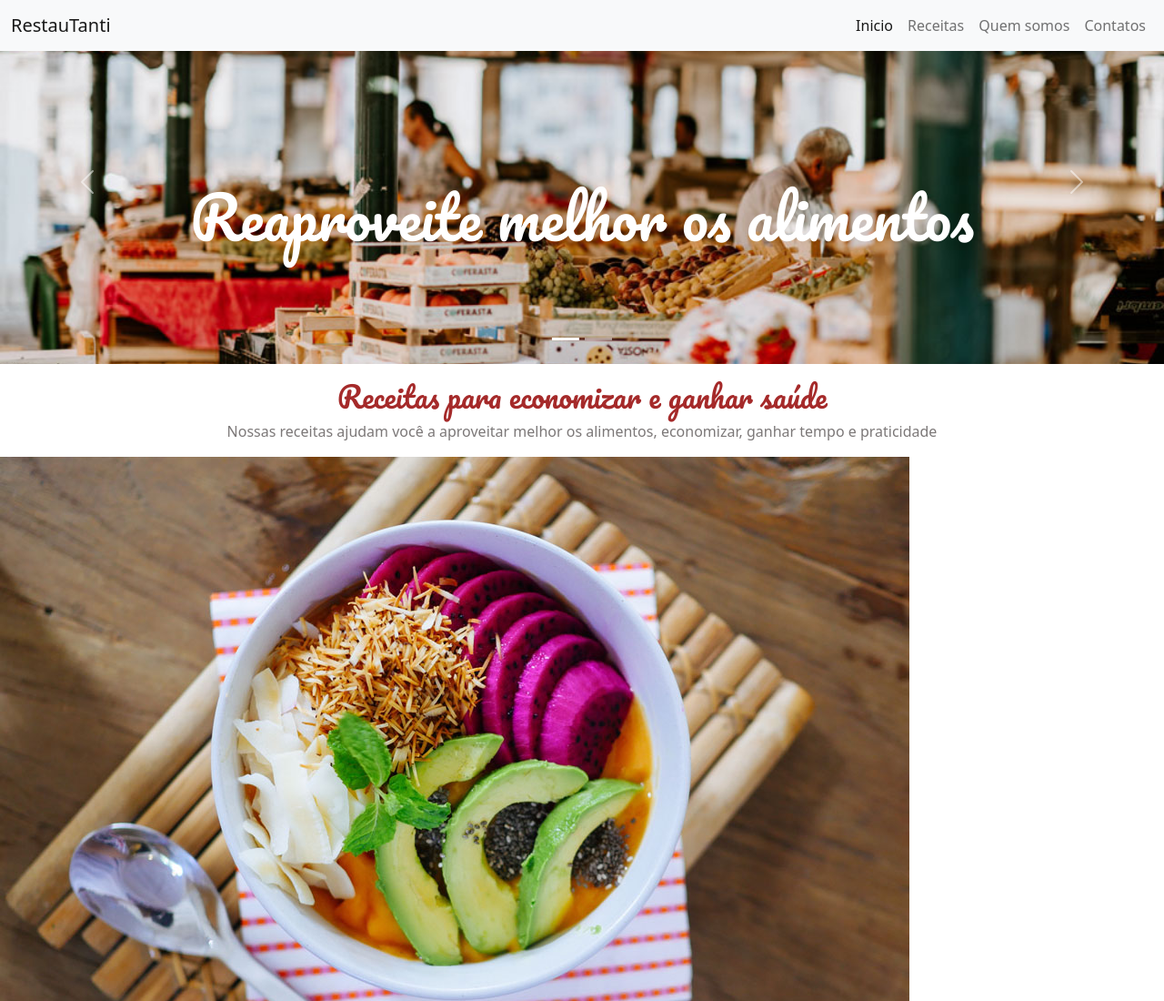
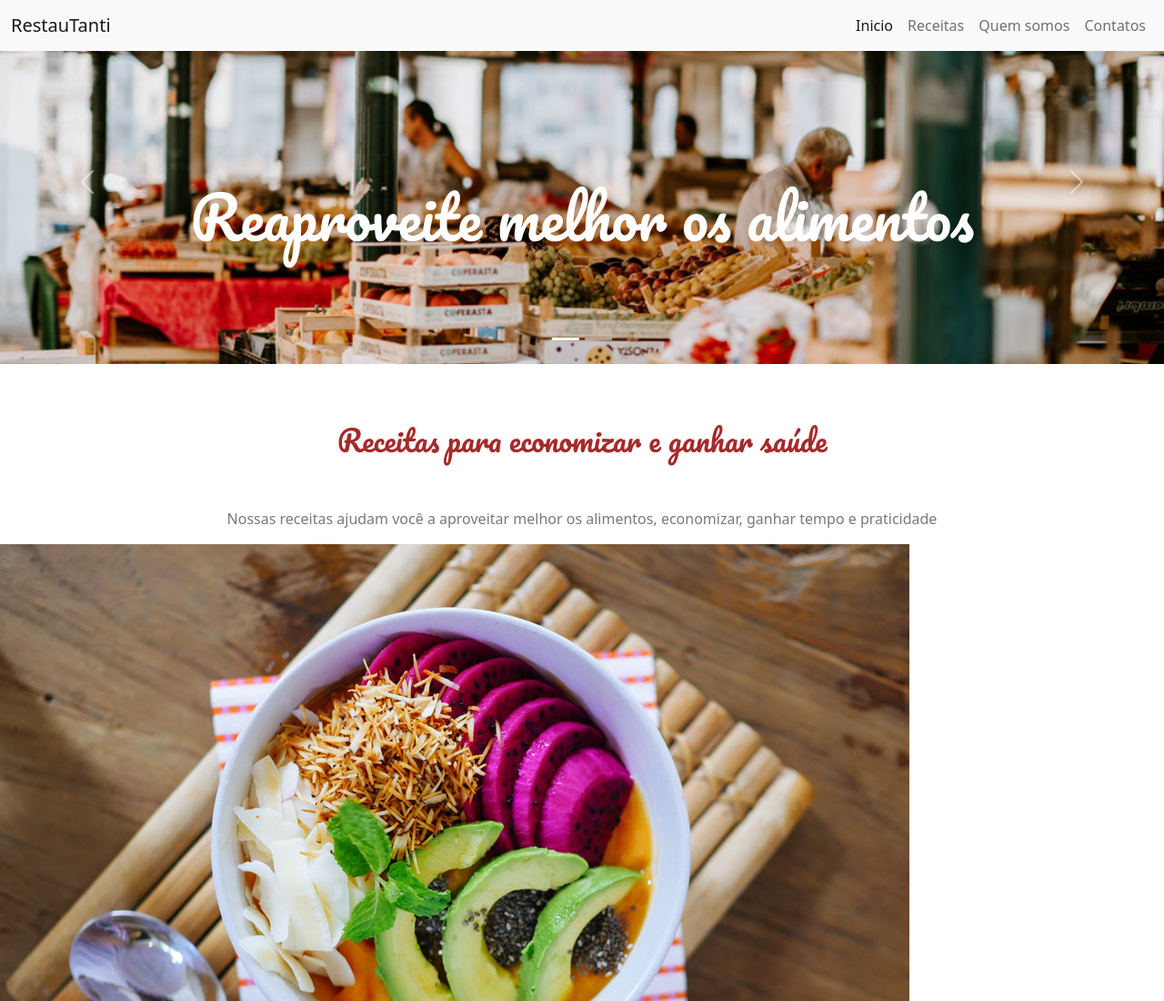
Before and after one commit to GabrielliMelo/bootstrat-alura, a plain HTML site: page projeto-base/index.html in a window 1280 px wide. Shown: the top 1100 px of the page at 91% size. Drawn offline with nearby package versions, Linux system fonts and the light colour scheme.

Commit message:
chore: p-5 padding

```diff
--- a/projeto-base/index.html
+++ b/projeto-base/index.html
@@ -124,7 +124,7 @@
       </button>
     </div>
 
-    <h2 class="text-center h1-text mt-3">Receitas para economizar e ganhar saúde</h2>
+    <h2 class="text-center h1-text mt-3 p-5">Receitas para economizar e ganhar saúde</h2>
     <p class="text-center p-text">
       Nossas receitas ajudam você a aproveitar melhor os alimentos, economizar,
       ganhar tempo e praticidade
```
